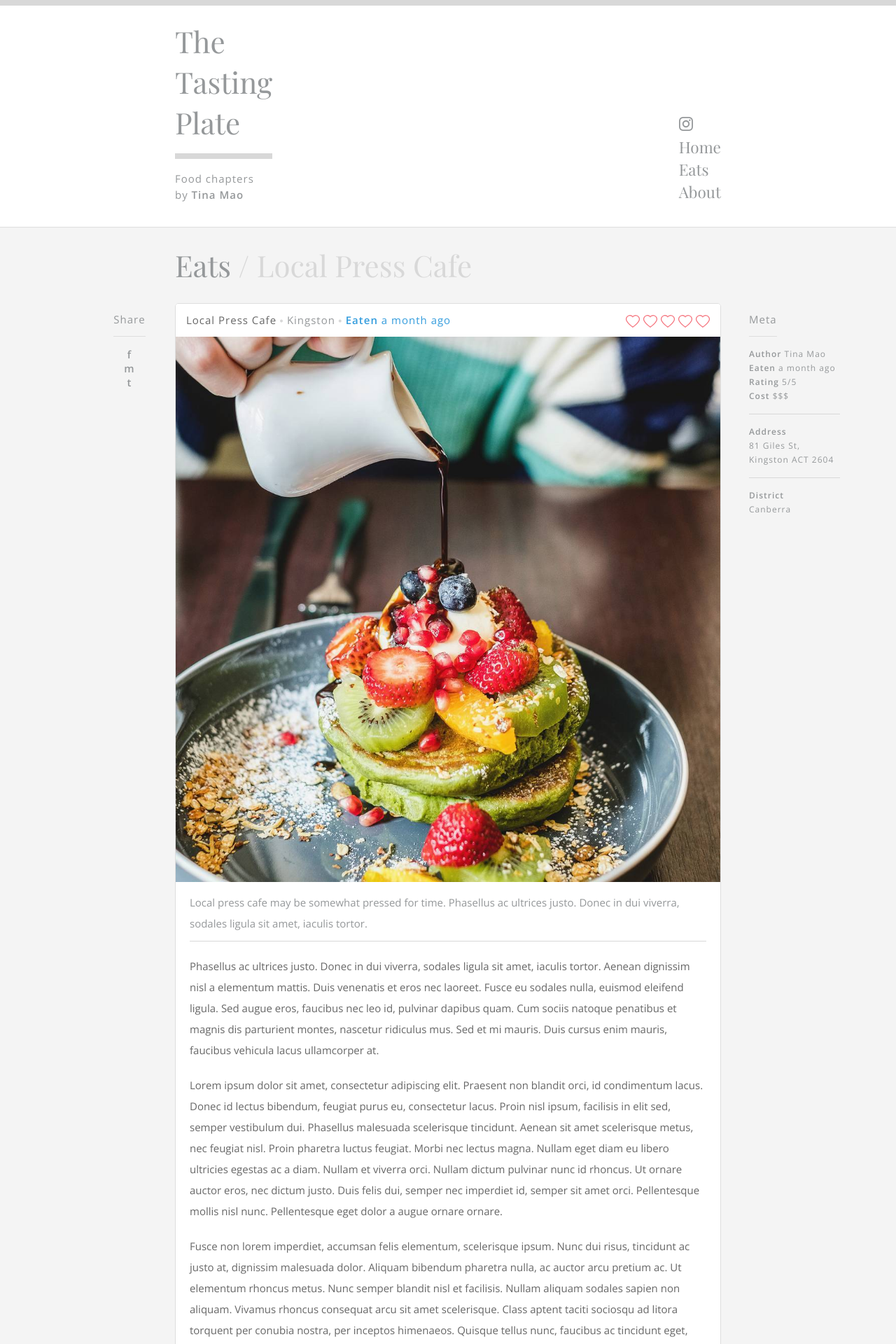
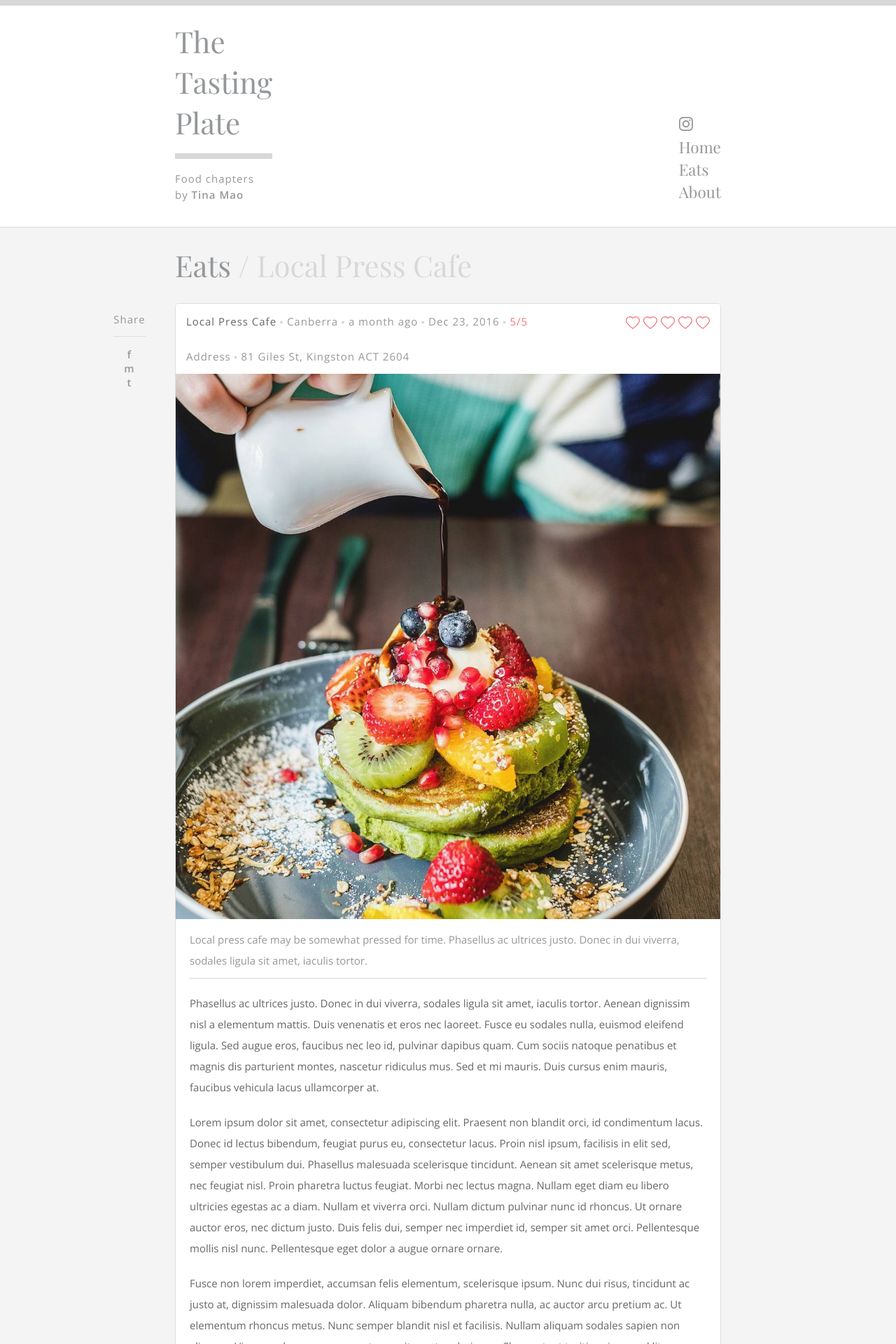
Before and after one commit to ryanpwaldon/the-tasting-plate, a Jekyll site: the page built from _posts/2016-12-23-local-press-cafe.md, in a window 1280 px wide. Shown: the top 1920 px of the page at 70% size. Built offline with Jekyll 4.4.1, drawn with Linux system fonts in a browser that asks for light colours; nearby versions of some CDN libraries; some of the changed text lies outside the part shown.

Commit message:
new article-header structure

```diff
--- a/_includes/article-feature.html
+++ b/_includes/article-feature.html
@@ -14,6 +14,7 @@
 				</h3>
 			</div>
 			<div class="feature-image" style="background-image: url('{{ site.baseurl }}/assets/img/posts/{{ post.main-image }}');">
+				<span class="rating mobile"></span>
 			</div>
 			<div class="excerpt-overlay">
 				<div class="feature-excerpt">
--- a/_includes/map.html
+++ b/_includes/map.html
@@ -1,4 +1,7 @@
-<div id="map"></div>
+<div class="map-contents">
+	<p class="caption-map"><span class="caption-map-title">{{ page.title }}</span><br>{{ page.address }}</p>
+	<div id="map"></div>
+</div>
 <script>
 	var styles = [
 	  {
--- a/_layouts/post.html
+++ b/_layouts/post.html
@@ -19,7 +19,7 @@ layout: default
 </aside>
 
 <!-- Metadata block -->
-<aside class="metadata">
+<!-- <aside class="metadata">
 	<div class="metadata-title">
 		<p>Meta</p>
 	</div>
@@ -33,22 +33,32 @@ layout: default
 		<hr class="hr-thin">
 		<p><strong>District</strong><br>{{ page.district }}</p>
 	</div>
-</aside>
+</aside> -->
 
 <!-- Post body -->
 <section class="post">
 	<div class="post-header">
-		<h3>
+		<h3 class="first">
 			<span class="post-title">{{ page.title }}</span>
-			<span class="post-suburb"><i class="fa fa-circle" aria-hidden="true"></i> {{ page.suburb }}</span>
-			<span class="post-eaten"><i class="fa fa-circle" aria-hidden="true"></i> <strong>Eaten</strong> <span class="date">{{ page.date }}</span></span>
+			<span class="post-suburb"><i class="fa fa-circle" aria-hidden="true"></i> {{ page.district }}</span>
+			<span class="post-eaten"><i class="fa fa-circle" aria-hidden="true"></i> <span class="date">{{ page.date }}</span></span>
+			<i class="fa fa-circle" aria-hidden="true"></i>
+			<span class="published">{{ page.date }}</span>
+			<span class="post-rating"><i class="fa fa-circle" aria-hidden="true"></i> {{ page.rating }}/5</span>
 			<span class="rating"></span>
 			<script>
 				var rating = {{ page.rating }};
 			</script>
 		</h3>
+		<hr class="hr-thin">
+		<h3 class="second">
+			<span class="post-address">Address <i class="fa fa-circle" aria-hidden="true"></i> {{ page.address }}</span>
+		</h3>
 	</div>
-	<div class="post-content">{{ page.content }}</div>
+	<div class="post-content">
+		<span class="rating mobile"></span>
+		{{ page.content }}
+	</div>
 	{% include map.html %}
 </section>
 
--- a/_posts/2016-12-23-local-press-cafe.md
+++ b/_posts/2016-12-23-local-press-cafe.md
@@ -12,7 +12,7 @@ website: 'http://www.localpresscafe.com.au/'
 published: true
 ---
 
-<div class="post-image"><img src="{{ site.baseurl }}/assets/img/posts/local-press-cafe-1.jpg" alt="1"></div>
+<div class="post-image"><img src="{{ site.baseurl }}/assets/img/posts/{{ page.main-image }}" alt="1"></div>
 
 <p class="caption">Local press cafe may be somewhat pressed for time. Phasellus ac ultrices justo. Donec in dui viverra, sodales ligula sit amet, iaculis tortor.</p>
 
--- a/_sass/_main.sass
+++ b/_sass/_main.sass
@@ -12,6 +12,7 @@ $grey-light-light: #F4F4F4
 $grey-border: #DEDEDE
 $black: #676767
 $blue: #339CDD
+$red: #F5737D
 
 //fonts
 $playfair: 'Playfair Display', serif
@@ -256,6 +257,9 @@ a
 			background-size: cover
 			background-repeat: no-repeat
 
+			.rating.mobile
+				display: none
+
 		.excerpt-overlay
 			background-color: white
 
@@ -497,6 +501,7 @@ a
 	overflow: hidden
 
 	.post-header
+		overflow: hidden
 
 		h3
 			+opens-normal
@@ -504,9 +509,14 @@ a
 			float: left
 			background-color: white
 			padding: 13px 15px
-			line-height: 20px
+			line-height: 160%
 			width: 100%
 			box-sizing: border-box
+
+			.fa
+				color: $grey-light
+				font-size: 4px
+				vertical-align: middle
 
 			.post-title
 				color: $black
@@ -515,12 +525,13 @@ a
 				color: $grey-dark
 
 			.post-eaten
-				color: $blue
+				color: $grey-dark
 
-			.fa
-				color: $grey-light
-				font-size: 4px
-				vertical-align: middle
+			.published
+				color: $grey-dark
+
+			.post-rating
+				color: $red
 
 			.rating
 				float: right
@@ -530,7 +541,19 @@ a
 					width: 20px
 					margin-left: 5px
 
+		.hr-thin
+			margin: 0px 0px 0px 15px
+			border: none
+			border-bottom: $border
+			width: 100px
+
+		.second
+			color: $grey-dark
+
 	.post-content
+
+		.rating.mobile
+			display: none
 
 		p
 			+opens-normal
@@ -548,8 +571,31 @@ a
 			border-bottom: solid $grey-light 1px
 			padding: 10px 0px
 
-	#map
-		height: 400px
+	.map-contents
 
-		.gm-style-cc
-			display: none
+		#map
+			height: 400px
+
+			.gm-style-cc
+				display: none
+
+		.caption-map
+			position: absolute
+			z-index: 100
+			margin: 15px 15px
+			background-color: white
+			border: $border
+			border-radius: 5px
+			+opens-normal
+			letter-spacing: 1px
+			color: $grey-dark
+			line-height: 150%
+			padding: 8px 15px
+
+			.caption-map-title
+				color: $black
+
+			.fa
+				color: $grey-light
+				font-size: 4px
+				vertical-align: middle
--- a/_sass/_responsive.sass
+++ b/_sass/_responsive.sass
@@ -44,11 +44,19 @@ $breakpoint-medium: 860px
 						h3
 
 							.rating
-								position: absolute
-								left: 0
-								padding-right: 15px
-								margin-top: 47px
-								transform: scaleX(-1)
+								display: none
+
+					.feature-image
+
+						.rating.mobile
+							display: inline
+							position: absolute
+							padding-top: 13px
+
+							.heart
+								vertical-align: middle
+								width: 20px
+								margin-left: 5px
 
 	.footer
 
@@ -87,11 +95,19 @@ $breakpoint-medium: 860px
 			h3
 
 			.rating
+				display: none
+
+		.post-content
+
+			.rating.mobile
+				display: inline
 				position: absolute
-				left: 0
-				padding-right: 15px
-				margin-top: 47px
-				transform: scaleX(-1)
+				padding-top: 13px
+
+				.heart
+					vertical-align: middle
+					width: 20px
+					margin-left: 5px
 
 // small
 /*=====================*/
@@ -132,15 +148,21 @@ $breakpoint-medium: 860px
 
 						h3
 
-							.rating
-								position: absolute
-								left: 0
-								padding-right: 15px
-								margin-top: 47px
-								transform: scaleX(-1)
+						.rating
+							display: none
 
 					.feature-image
-						height: 300px
+						height: 350px
+
+						.rating.mobile
+							display: inline
+							position: absolute
+							padding-top: 13px
+
+							.heart
+								vertical-align: middle
+								width: 20px
+								margin-left: 5px
 
 	.footer
 
@@ -179,8 +201,16 @@ $breakpoint-medium: 860px
 			h3
 
 			.rating
+				display: none
+
+		.post-content
+
+			.rating.mobile
+				display: inline
 				position: absolute
-				left: 0
-				padding-right: 15px
-				margin-top: 47px
-				transform: scaleX(-1)
+				padding-top: 13px
+
+				.heart
+					vertical-align: middle
+					width: 20px
+					margin-left: 5px
--- a/assets/js/main.js
+++ b/assets/js/main.js
@@ -9,6 +9,12 @@ $(function () {
   $('.date').each(function (index, dateElem) {
     var $dateElem = $(dateElem);
     var formatted = moment($dateElem.text(), 'YYYY-MM-DD').fromNow();
+    $dateElem.text(formatted);
+  });
+
+  $('.published').each(function (index, dateElem) {
+    var $dateElem = $(dateElem);
+    var formatted = moment($dateElem.text(), 'YYYY-MM-DD').format('ll');
     $dateElem.text(formatted);
   });
 
```
